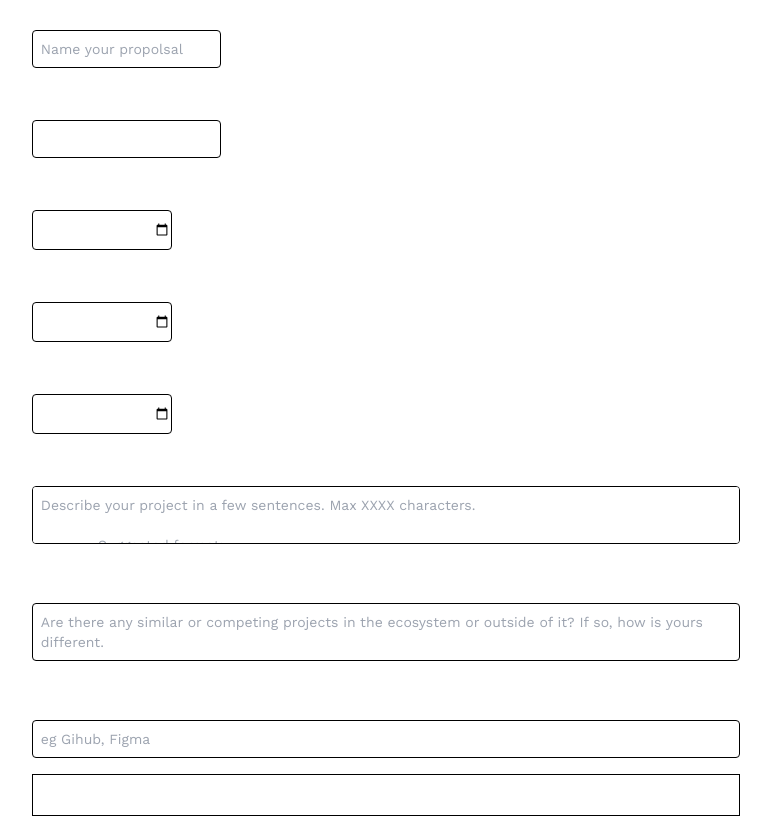
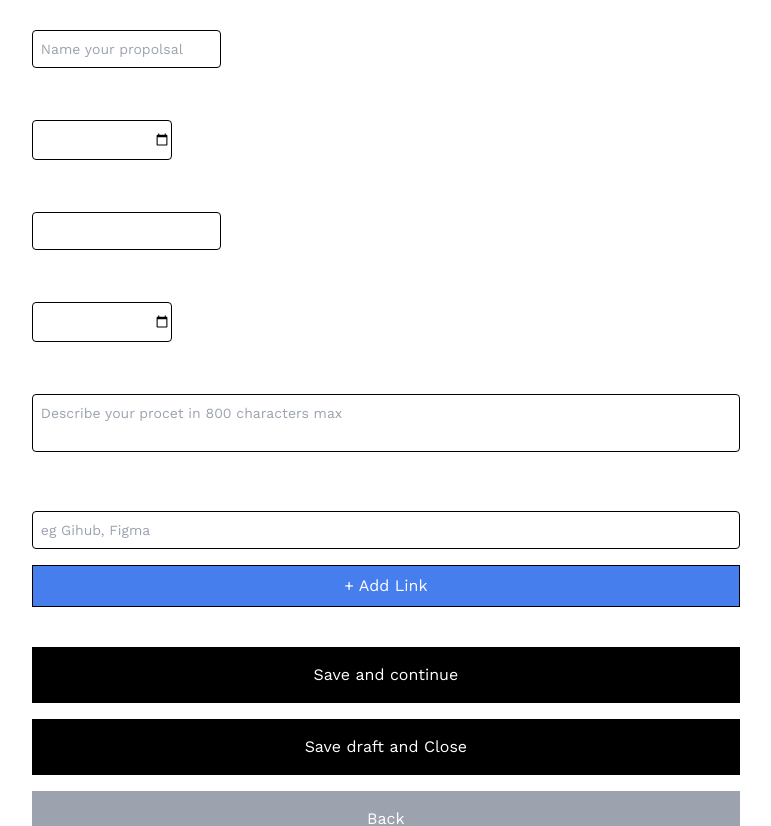
Before and after one commit to OrdumLTD/Ordum-Client-MVP, a Next.js app: page /submitproposal/tldr in a window 1280 px wide. Shown: the part 620-1446 px from the top of the page, without its empty margins (182-953 px from the left). Built offline with nearby package versions, Linux system fonts and the light colour scheme.

Commit message:
small ui/nav fixes

```diff
--- a/src/Components/submitProposal/milestones/index.tsx
+++ b/src/Components/submitProposal/milestones/index.tsx
@@ -162,10 +162,10 @@ const SubmitPropolsalMilestones: React.FC<Props> = (props) => {
             <button
               className="bg-black text-white py-2 md:py-4"
               onClick={() =>
-                changePropolsalSubPage(6, "/submitproposal/preview")
+                changePropolsalSubPage(5, "/submitproposal/review")
               }
             >
-              Priview
+              Review
             </button>
             <button className="bg-black text-white py-2 md:py-4">
               Add Another milestone
--- a/src/Components/submitProposal/team/index.tsx
+++ b/src/Components/submitProposal/team/index.tsx
@@ -81,7 +81,7 @@ const SubmitPropolsalTeam: React.FC<Props> = (props) => {
           <div className="mt-10 flex flex-col gap-4">
             <button
               className="bg-black text-white py-2 md:py-4"
-              onClick={() => changePropolsalSubPage(5, "/submitproposal/milestones")}
+              onClick={() => changePropolsalSubPage(4, "/submitproposal/milestones")}
             >
               Save and continue
             </button>
--- a/src/Components/submitProposal/theproposal/index.tsx
+++ b/src/Components/submitProposal/theproposal/index.tsx
@@ -222,7 +222,7 @@ WIP ~ would be good to add example text here from a previous proposal.
             <button
               className="bg-black text-white py-2 md:py-4 rounded"
               onClick={() =>
-                changePropolsalSubPage(3, "/submitproposal/problem-solution")
+                changePropolsalSubPage(3, "/submitproposal/team")
               }
             >
               Save and continue
--- a/src/Components/submitProposal/tldr/index.tsx
+++ b/src/Components/submitProposal/tldr/index.tsx
@@ -162,6 +162,32 @@ const SubmitProposalTLDR: React.FC<Props> = (props) => {
             type="text"
           />
 
+          {/* <label className="mt-4 text-xl flex">
+            <span>Recieve Date</span>
+          </label>
+          <input
+            className="mt-2 text-gray-500  w-[33rem] text-xs md:text-sm bg-white border border-black rounded pl-2  md:py-2 focus:outline-none"
+            placeholder="When do you want to recieve the funding?"
+            value={tldrCtx.recieveDate}
+            onChange={(e) => {
+              handleTLDRchange({ recieveDate: e.target.value });
+            }}
+            type="date"
+          /> */}
+
+          <label className="mt-4 text-xl flex">
+            <span>Starting Date</span>
+          </label>
+          <input
+            className="mt-2 text-gray-500  w-[33rem] text-xs md:text-sm bg-white border border-black rounded pl-2  md:py-2 focus:outline-none"
+            placeholder="When do you plan to start your project?"
+            value={tldrCtx.startingDate}
+            onChange={(e) => {
+              handleTLDRchange({ startingDate: e.target.value });
+            }}
+            type="date"
+          />
+
           <label className="mt-4 text-xl flex">
             <span>Funding Amount</span>
           </label>
@@ -178,33 +204,7 @@ const SubmitProposalTLDR: React.FC<Props> = (props) => {
           </div>
 
           <label className="mt-4 text-xl flex">
-            <span>Recieve Date</span>
-          </label>
-          <input
-            className="mt-2 text-gray-500  w-[33rem] text-xs md:text-sm bg-white border border-black rounded pl-2  md:py-2 focus:outline-none"
-            placeholder="When do you want to recieve the funding?"
-            value={tldrCtx.recieveDate}
-            onChange={(e) => {
-              handleTLDRchange({ recieveDate: e.target.value });
-            }}
-            type="date"
-          />
-
-          <label className="mt-4 text-xl flex">
-            <span>Starting Date</span>
-          </label>
-          <input
-            className="mt-2 text-gray-500  w-[33rem] text-xs md:text-sm bg-white border border-black rounded pl-2  md:py-2 focus:outline-none"
-            placeholder="When do you plan to start your project?"
-            value={tldrCtx.startingDate}
-            onChange={(e) => {
-              handleTLDRchange({ startingDate: e.target.value });
-            }}
-            type="date"
-          />
-
-          <label className="mt-4 text-xl flex">
-            <span>Deadline</span>
+            <span>Delivery Date</span>
           </label>
           <input
             className="mt-2 text-gray-500  w-[33rem] text-xs md:text-sm bg-white border border-black rounded pl-2  md:py-2 focus:outline-none"
@@ -226,31 +226,7 @@ const SubmitProposalTLDR: React.FC<Props> = (props) => {
               handleTLDRchange({ shortDescription: e.target.value });
             }}
             className="mt-2 w-full text-sm bg-white placeholder:font-italitc border border-black rounded py-2 pl-2 pr-4 focus:outline-none resize-none min-h-[10rem]"
-            placeholder="Describe your project in a few sentences. Max XXXX characters.&#10;
-            Suggested format:&#10;
-
-            #Problem
-
-            #Solution
-
-            #How you aim to get there?
-
-            #Deliverables(what will you deliver?)
-
-            ---> TBC with surveys and community "
-          />
-
-          <label className="mt-4 text-xl flex">
-            <span>If you have seen similar before: why is yours different</span>
-          </label>
-          {/* ToDo fix line break for plaeholder */}
-          <textarea
-            value={tldrCtx.whyDifferentDescription}
-            onChange={(e) => {
-              handleTLDRchange({ whyDifferentDescription: e.target.value });
-            }}
-            className="mt-2 w-full text-sm bg-white placeholder:font-italitc border border-black rounded py-2 pl-2 pr-4 focus:outline-none resize-none min-h-[10rem]"
-            placeholder="Are there any similar or competing projects in the ecosystem or outside of it? If so, how is yours different. "
+            placeholder="Describe your procet in 800 characters max"
           />
 
           {/* TODO Allow the user to add multiple links */}
@@ -267,7 +243,7 @@ const SubmitProposalTLDR: React.FC<Props> = (props) => {
               placeholder="eg Gihub, Figma"
               type="text"
             />
-            <button className="mt-4 border border-black rounded-xl py-2">
+            <button className="mt-4 border border-black rounded-xl py-2 bg-ordum-blue">
               + Add Link
             </button>
           </div>
@@ -277,14 +253,14 @@ const SubmitProposalTLDR: React.FC<Props> = (props) => {
             <button
               className="bg-black text-white py-2 md:py-4"
               onClick={() =>
-                changePropolsalSubPage(2, "/submitproposal/context")
+                changePropolsalSubPage(2, "/submitproposal/theproposal")
               }
             >
               Save and continue
             </button>
             <button
               className="bg-black text-white py-2 md:py-4"
-              onClick={() => changePropolsalSubPage(1, "/")}
+              onClick={() => changePropolsalSubPage(1, "/home")}
             >
               Save draft and Close
             </button>
```
